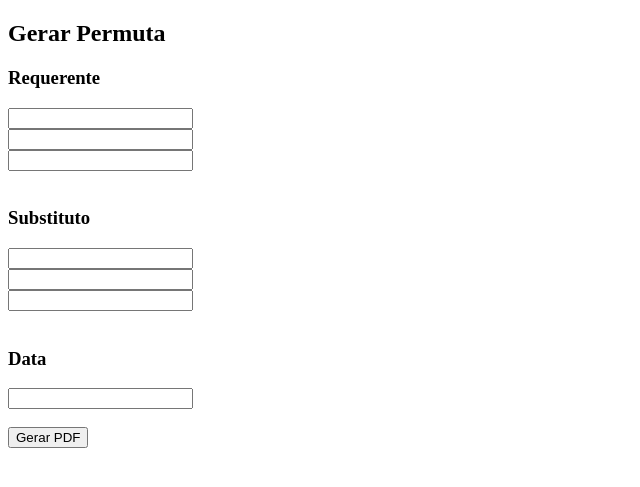
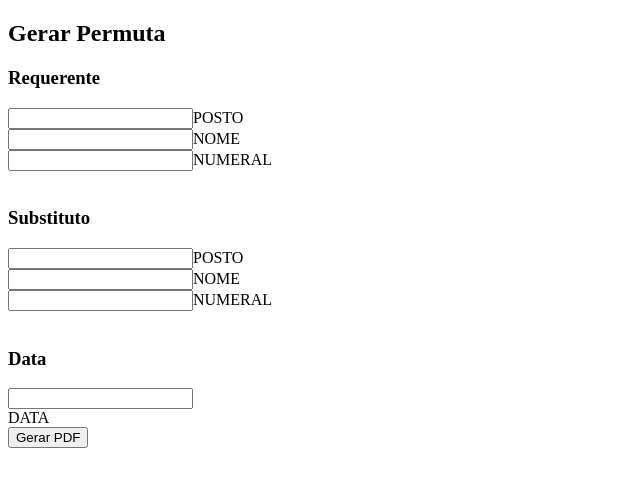
Before and after one commit to azvdocarlos/permuta, a Flask app: page / in a window 1280 px wide. Shown: the top 487 px of the page, without its empty margins (0-640 px from the left). Run offline with Flask 3, Linux system fonts and the light colour scheme.

Commit message:
Update index.html

```diff
--- a/templates/index.html
+++ b/templates/index.html
@@ -11,17 +11,17 @@
 <form action="/gerar" method="post">
 
 <h3>Requerente</h3>
-<input name="posto_req"><br>
-<input name="nome_req"><br>
-<input name="num_req"><br><br>
+<input name="posto_req">POSTO<br>
+<input name="nome_req">NOME<br>
+<input name="num_req">NUMERAL<br><br>
 
 <h3>Substituto</h3>
-<input name="posto_sub"><br>
-<input name="nome_sub"><br>
-<input name="num_sub"><br><br>
+<input name="posto_sub">POSTO<br>
+<input name="nome_sub">NOME<br>
+<input name="num_sub">NUMERAL<br><br>
 
 <h3>Data</h3>
-<input name="data"><br><br>
+<input name="data"><br>DATA<br>
 
 <button type="submit">Gerar PDF</button>
 
```
